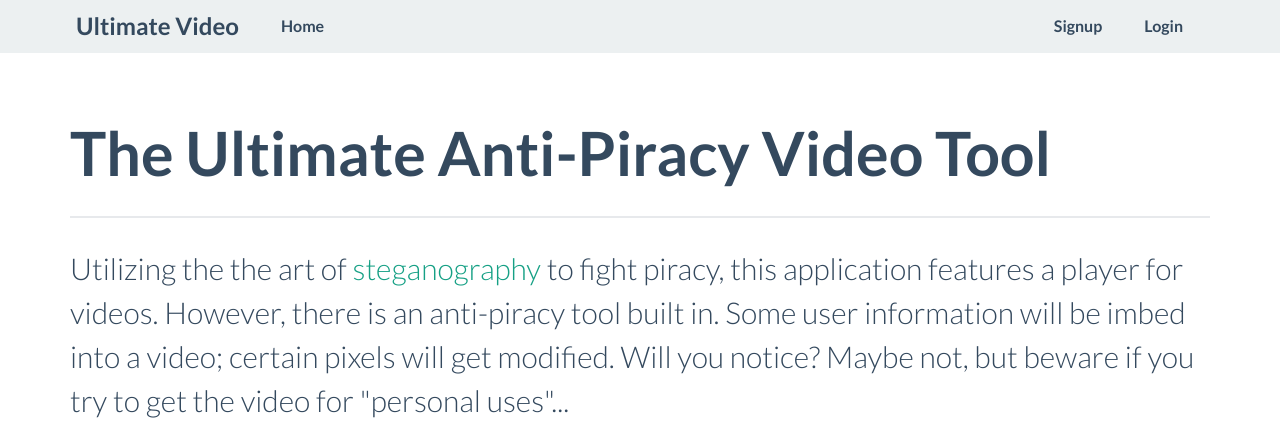
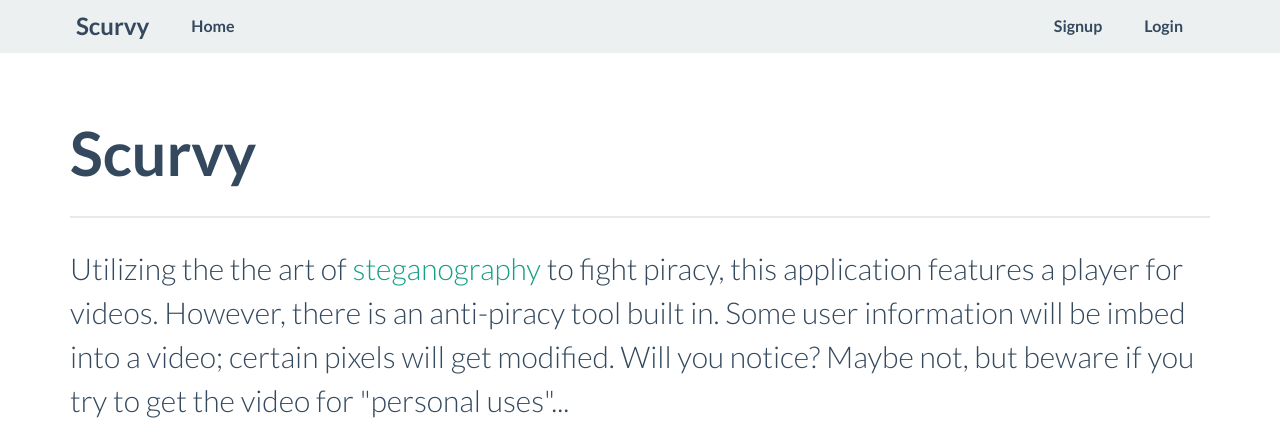
Before and after one commit to tcyrus-hackathon/scurvy, a Python web app: template templates/pages/index.html in a window 1280 px wide. Shown: the top 422 px of the page. Run offline with Jinja, Linux system fonts and the light colour scheme; the template is opened without the code that fills it, so the values that code supplies are empty; some libraries are stand-ins or nearby versions.

Commit message:
Product renaming

```diff
--- a/templates/layouts/main.html
+++ b/templates/layouts/main.html
@@ -48,7 +48,7 @@
             <span class="icon-bar"></span>
             <span class="icon-bar"></span>
           </button>
-          <a class="navbar-brand" href="/">Ultimate Video</a>
+          <a class="navbar-brand" href="/">Scurvy</a>
         </div>
         <div class="collapse navbar-collapse">
           <ul class="nav navbar-nav">
--- a/templates/pages/index.html
+++ b/templates/pages/index.html
@@ -3,7 +3,7 @@
 {% block content %}
 
 <div class="page-header">
-  <h1>The Ultimate Anti-Piracy Video Tool</h1>
+  <h1>Scurvy</h1>
 </div>
 <p class="lead">Utilizing the the art of <a href="https://en.wikipedia.org/wiki/Steganography">steganography</a> to fight piracy, this application features a player for videos. However, there is an anti-piracy tool built in. Some user information will be imbed into a video; certain pixels will get modified. Will you notice? Maybe not, but beware if you try to get the video for "personal uses"...</p>
 
```
